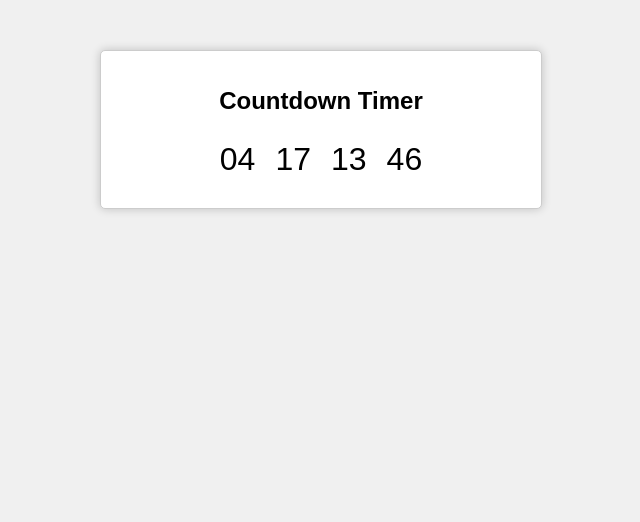
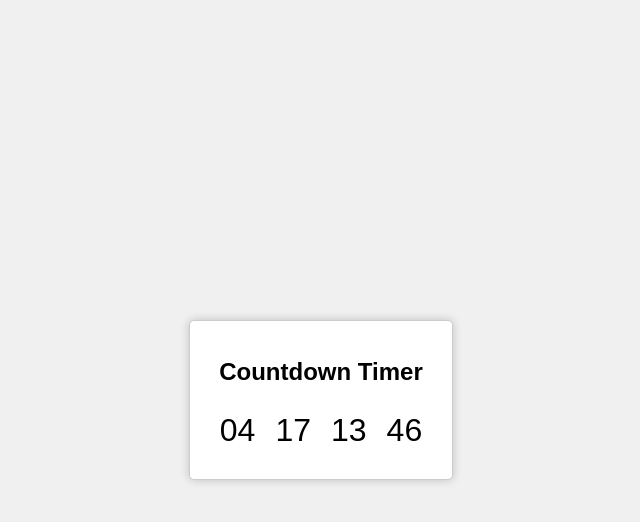
Before and after one commit to jubck/jubck.github.io, a plain HTML site: page index.html in a window 1280 px wide. Shown: the whole page, without its empty margins (319-959 px from the left). Drawn offline with Linux system fonts and the light colour scheme.

Commit message:
Update style.css

```diff
--- a/style.css
+++ b/style.css
@@ -2,14 +2,16 @@ body {
     font-family: Arial, sans-serif;
     text-align: center;
     background-color: #f0f0f0;
+    display: flex;
+    justify-content: center;
+    align-items: center;
+    height: 100vh;
     margin: 0;
-    padding: 0;
 }
 
 .countdown {
     background-color: #fff;
     max-width: 400px;
-    margin: 50px auto;
     padding: 20px;
     border: 1px solid #ccc;
     border-radius: 5px;
@@ -24,6 +26,7 @@ h1 {
     font-size: 32px;
     display: flex;
     justify-content: center;
+    align-items: center;
 }
 
 span {
```
